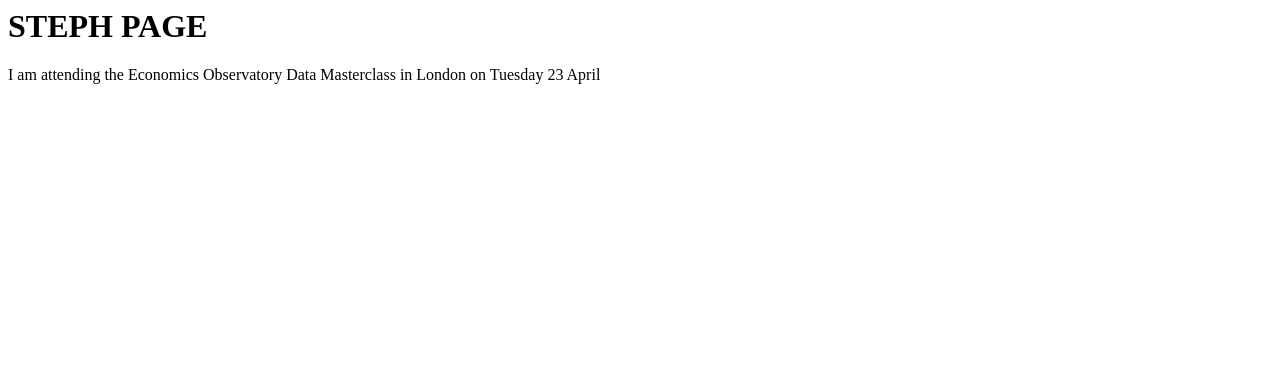
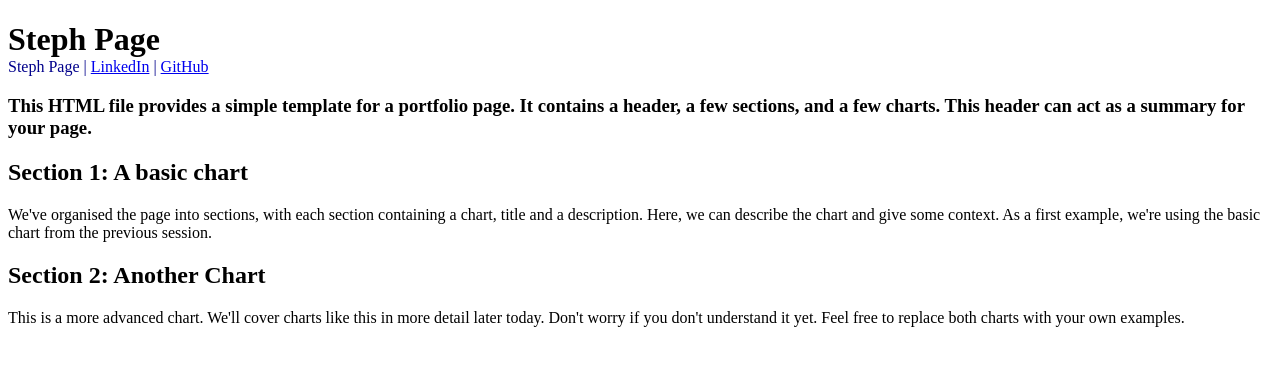
Before and after one commit to stephlp92/stephlp92.github.io, a plain HTML site: page index.html in a window 1280 px wide. Drawn offline with Linux system fonts and the light colour scheme; a script that the page names is missing.

Commit message:
Add files via upload

```diff
--- a/index.html
+++ b/index.html
@@ -1,8 +1,100 @@
+<!-- This HTML file provides a simple example of a portfolio page. It contains a header, a few sections, and a few charts. -->
+<!-- It works with the three css files in this folder: example1.css, example2.css and example3.css. -->
+<!-- The HTML file defines the structure of the page, and the CSS files define how it looks. -->
+<!-- The CSS examples are all designed to work with this page. Try swapping them out on line 29 and see what happens. -->
+
+<!-- Take a look around and make your own copy to adapt for your own use. -->
+
+<!-- This is a comment -->
+<!-- Comments are not displayed in the browser -->
+<!-- They can be used to leave notes in the code -->
+
+<!DOCTYPE html>
 <html>
-  <body>
-    <h1> STEPH PAGE</h1>
+    <!-- HTML is heirarchial: tags like this define elements on the page.
+    Each tag does something different. For example:
+        - The <html> tag defines the whole document.
+        - The <h1> tag defines a large heading
+        - The <p> tag defines a paragraph
+        - Tags appear as an opening <div> and closing </div> pair
+    -->
 
-    <p>I am attending the Economics Observatory Data Masterclass in London on Tuesday 23 April </p>
+<head>
+    <!-- The head tag links to resources our page needs and defines information about it. Tags in the <head> aren't displayed on the page. -->
 
-      </body>
+    <!-- This is a link to a stylesheet which contains rules about how each element on the page should be defined-->
+    <!-- Try swapping example1.css to another, and take a look at example1.css to see if you understand it-->
+    <link rel="stylesheet" type="text/css" href="s2_example1.css">
+    <title>My Portfolio</title> <!-- The title displayed in the browser tab, not on the page itself -->
+
+    <!-- This is a link to the vega-lite which we're using to make graphs -->
+    <script src="https://cdn.jsdelivr.net/npm/vega@5"></script>
+    <script src="https://cdn.jsdelivr.net/npm/vega-lite@5"></script>
+    <script src="https://cdn.jsdelivr.net/npm/vega-embed@6"></script>
+</head>
+
+<body>
+<!-- The body tag contains the elements that visitors to our page will see. -->
+    <h1 class="big" style="margin-bottom: 0px;"> <!-- We have added a class to the header called "big" which we can use to style it in the CSS -->
+        <!-- This is a header, it is the largest text on the page -->
+        Steph Page
+    </h1>
+    <p style="margin-top: 0px; color: darkblue">
+        <!-- we're setting the margin to 0px so the header and authour name are close together -->
+        Steph Page | <a href="https://www.linkedin.com/in/finnmcevoy/">LinkedIn</a> | <a
+            href="https://www.github.com/FM-ds">GitHub</a>
+    </p>
+    <h3 class="small"> <!-- We have added a class to the header called "small" which we can use to style it in the CSS -->
+        This HTML file provides a simple template for a portfolio page. It contains a header, a few sections, and a few charts. This header can act as a summary for your page.
+    </h3>
+
+    <!-- We're organising the page into sections, with each section containing a chart, title and a description -->
+    <section>
+        <div class="chart-description">
+            <h2>Section 1: A basic chart</h2>
+            <p> <!-- This is a paragraph, it's the main way to display text on a web page -->
+                We've organised the page into sections, with each section containing a chart, title and a description. Here, we can describe the chart and give some context.
+                As a first example, we're using the basic chart from the previous session.
+            </p>
+        </div>
+        <figure id="Location1"></figure> <!-- we give it an id so we can put a vega-lite graph here with VegaEmbed -->
+    </section>
+
+    <section>
+        <div class="chart-description"> <!-- we are grouping the title and description together so we can style them together -->
+            <h2>Section 2: Another Chart</h2>
+            <p> <!-- This is a paragraph, it's the main way to display text on a web page -->
+                This is a more advanced chart. We'll cover charts like this in more detail later today. Don't worry if you don't understand it yet.
+                Feel free to replace both charts with your own examples.
+            </p>
+        </div>
+        <figure id="Location2"></figure> <!-- we give it an id so we can put a vega-lite graph here with VegaEmbed -->
+    </section>
+
+    <!-- Do you want to add more sections? -->
+        <!-- Try copying pasting the section above -->
+        <!-- You'll need to change the id of the figure "<figure id="Location3"... -->
+        <!-- ... and add a new variable for the graph spec in the script at the bottom of the page -->
+
+
+    <!-- This is a script, it's a way to run JavaScript code on the page -->
+    <script>
+        // This is a comment in JavaScript - it's a different language to HTML and CSS
+
+        var figure_1_spec = "s2_chart1.json"; // We're storing the URL of the graph we want to display in a variable
+        var figure_2_spec = "https://raw.githubusercontent.com/EconomicsObservatory/courses/main/2/s2_chart2.json";
+
+        vegaEmbed('#Location1', figure_1_spec) // We're using the vegaEmbed function to put a graph in the element with id figure_1
+        vegaEmbed('#Location2', figure_2_spec)
+
+        // Do you want to add more graphs?
+        // try defining a new variable for figure_3_spec, adding VegaEmbed for Location3, and adding a new section in the HTML
+        // e.g.
+        // var figure_3_spec = ...
+        // vegaEmbed('#Location3', figure_3_spec)
+
+    </script>
+
+</body>
+
 </html>
```
